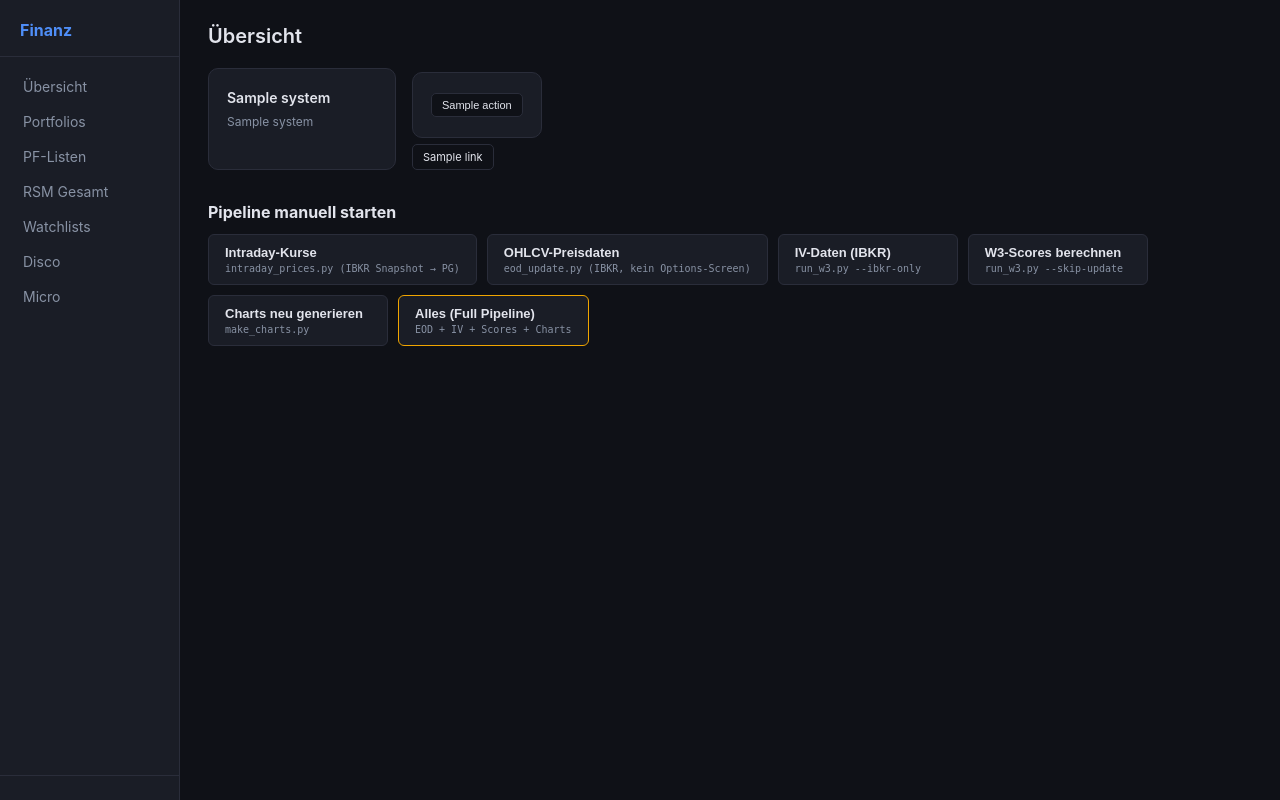
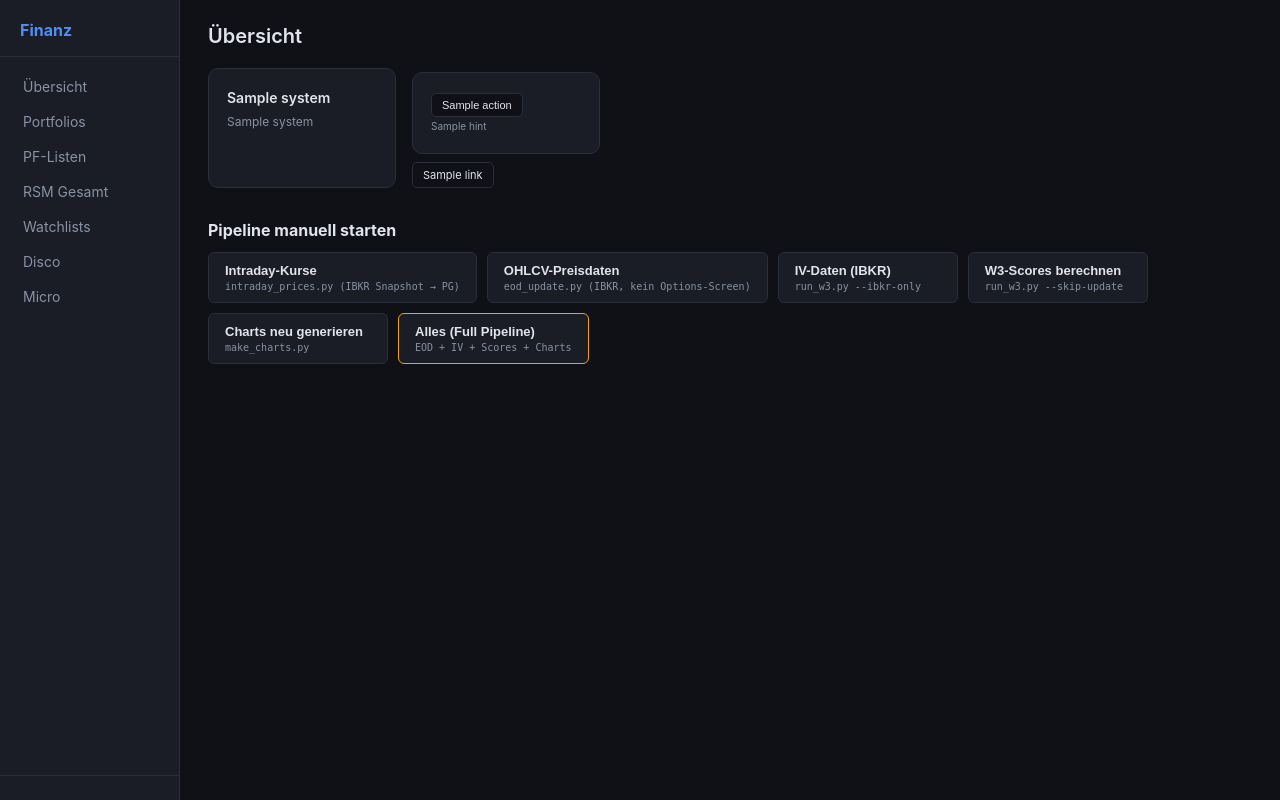
Before and after one commit to nabussan/finanz-dashboard, a Python web app: template templates/index.html in a window 1280 px wide. Run offline with Jinja, Linux system fonts and the light colour scheme; the template is opened without the code that fills it: most values are stand-ins (such as "Sample title", 1, 10 or a date in 2020); some libraries are stand-ins or nearby versions.

Commit message:
Gateway-Karte: Hinweistext zu Reconnect vs. Re-Login direkt am Button
Erklärt inline, wann welcher Button greift, statt dass das nur im Chat
dokumentiert ist. Actions-Liste jetzt vertikal gestapelt (Platz für den
zweizeiligen Hinweistext).

Co-Authored-By: Claude Sonnet 4.6 <noreply@anthropic.com>

```diff
--- a/static/style.css
+++ b/static/style.css
@@ -152,7 +152,9 @@ h2 { font-size: 16px; margin: 24px 0 12px; }
 .card--red    .card-dot { background: var(--red); }
 .card--grey   .card-dot { background: var(--muted); }
 
-.card-actions { display: flex; flex-wrap: wrap; gap: 6px; margin-top: 4px; }
+.card-actions { display: flex; flex-direction: column; gap: 8px; margin-top: 4px; }
+
+.card-action-form { display: flex; flex-direction: column; gap: 2px; }
 
 .card-action-btn {
   display: inline-block;
@@ -165,9 +167,17 @@ h2 { font-size: 16px; margin: 24px 0 12px; }
   text-decoration: none;
   cursor: pointer;
   transition: border-color .15s;
+  align-self: flex-start;
 }
 
 .card-action-btn:hover { border-color: var(--blue); }
+
+.card-action-hint {
+  font-size: 10px;
+  color: var(--muted);
+  line-height: 1.4;
+  max-width: 220px;
+}
 
 /* ── Tables ─────────────────────────────────────── */
 
--- a/templates/index.html
+++ b/templates/index.html
@@ -12,8 +12,9 @@
     {% if s.actions or s.links %}
     <div class="card-actions">
       {% for action in s.actions %}
-      <form method="post" action="{{ action.url }}" onsubmit="event.stopPropagation()">
+      <form method="post" action="{{ action.url }}" onsubmit="event.stopPropagation()" class="card-action-form">
         <button class="card-action-btn">{{ action.label }}</button>
+        {% if action.hint %}<div class="card-action-hint">{{ action.hint }}</div>{% endif %}
       </form>
       {% endfor %}
       {% for link in s.links %}
```
Also changed, not shown: app.py (+9 -2 lines).
